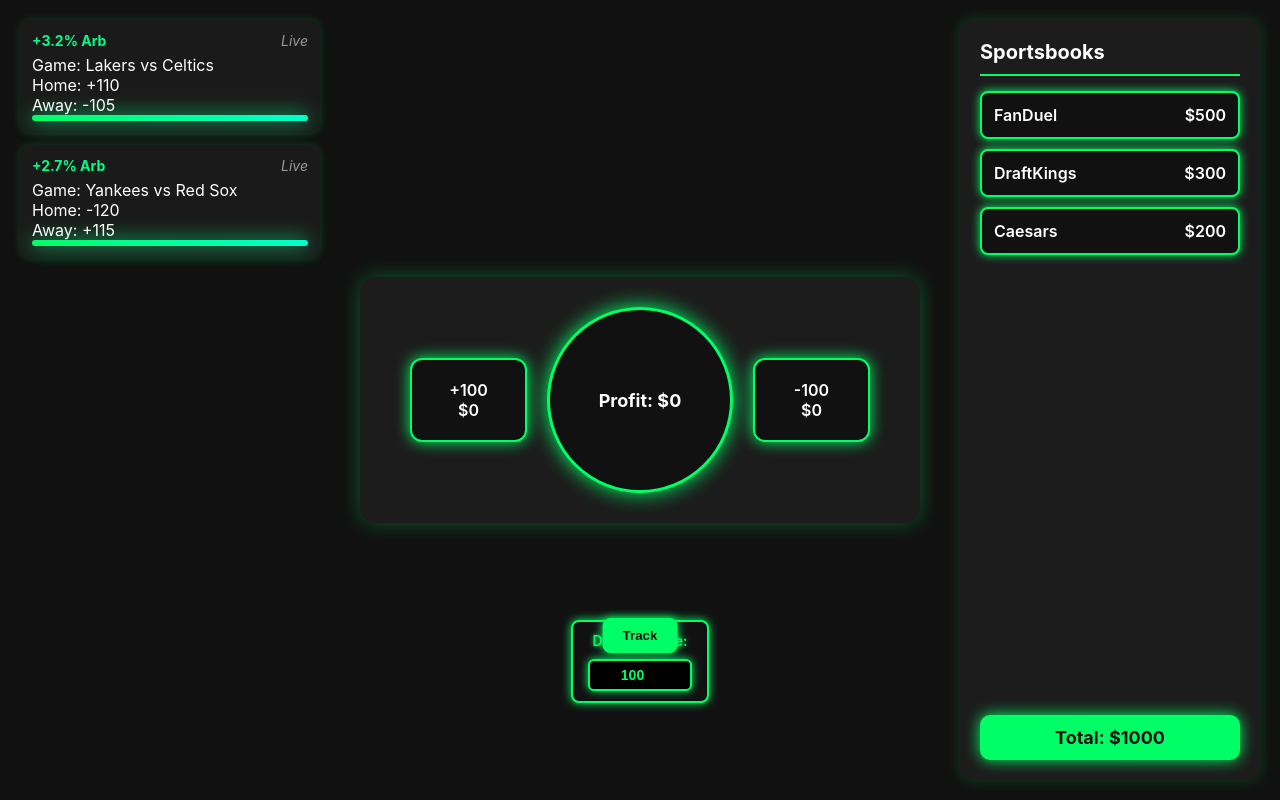
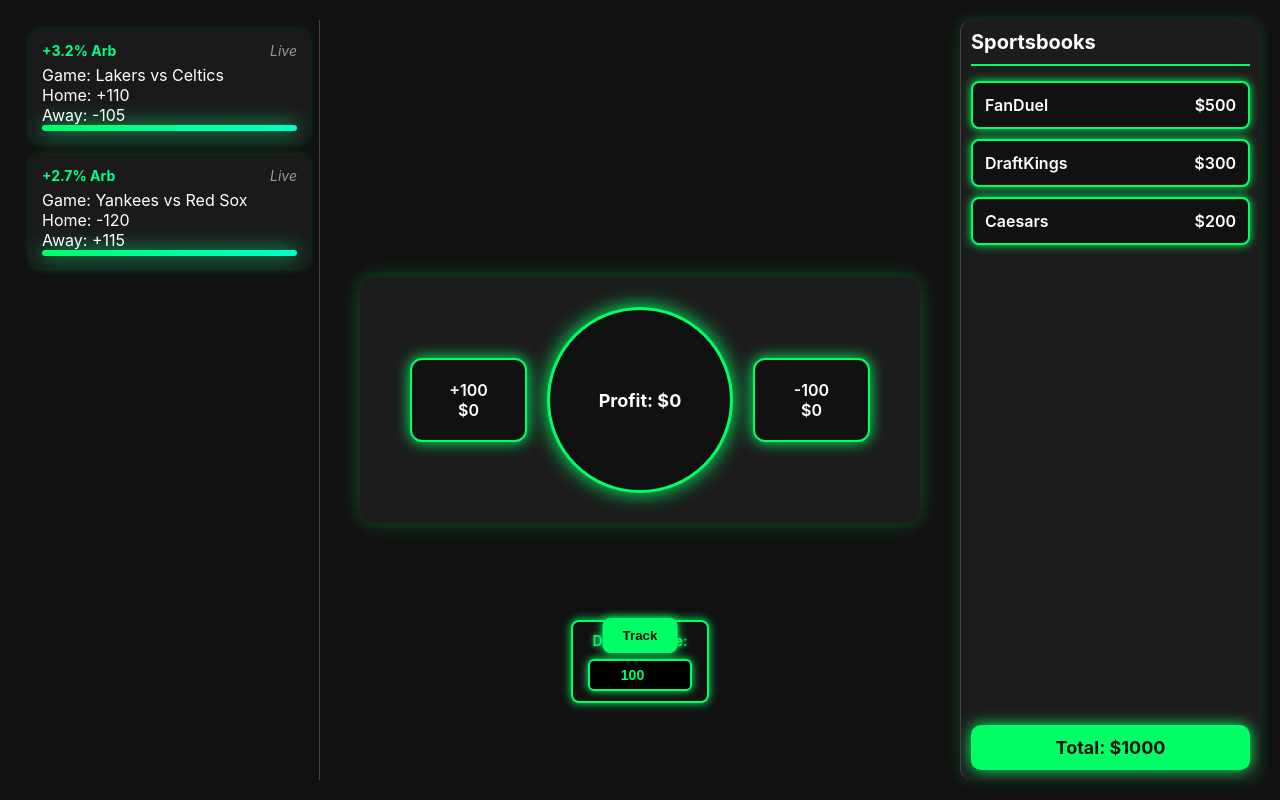
Before and after one commit to Jalennb23/btb-site, a plain HTML site: page dashboard.html in a window 1280 px wide. Drawn offline with Linux system fonts and the light colour scheme; no server answers.

Commit message:
Update dashboard.css

```diff
--- a/assets/css/dashboard.css
+++ b/assets/css/dashboard.css
@@ -316,3 +316,35 @@ body {
   text-align: center;
   box-shadow: 0 0 8px #00ff66;
 }
+/* Layout */
+.dashboard {
+  display: grid;
+  grid-template-columns: 1fr 2fr 1fr; /* left / center / right */
+  height: 100vh; /* full screen height */
+  overflow: hidden; /* prevent page scroll */
+}
+
+/* Left feed: make it scrollable */
+.left-feed {
+  overflow-y: auto;      /* enable vertical scroll */
+  max-height: 100vh;     /* lock height to screen */
+  padding: 10px;
+  border-right: 1px solid #444;
+}
+
+/* Center calculator: stays centered */
+.center-calc {
+  display: flex;
+  align-items: center;
+  justify-content: center;
+  padding: 20px;
+  overflow: hidden; /* no scroll */
+}
+
+/* Right panel: scroll if needed */
+.right-books {
+  overflow-y: auto;
+  max-height: 100vh;
+  padding: 10px;
+  border-left: 1px solid #444;
+}
```
